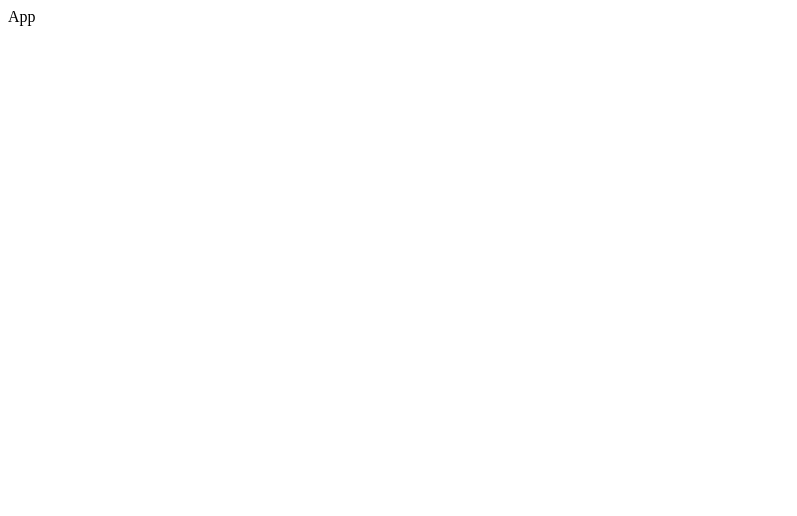
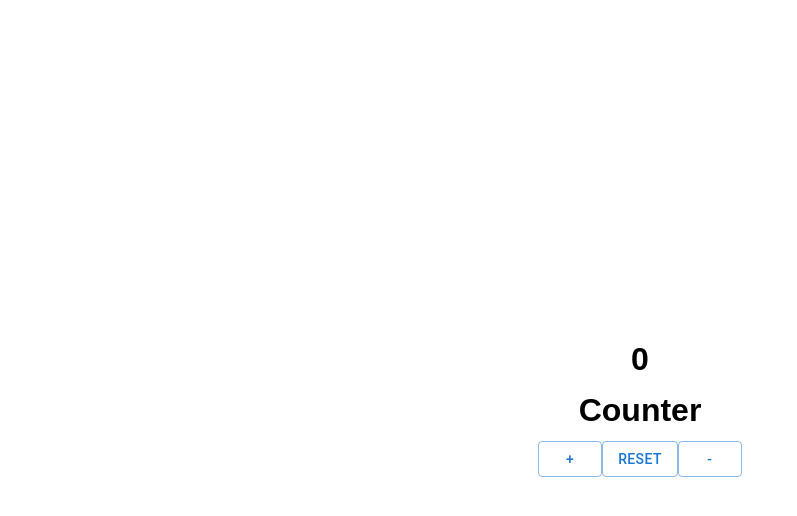
Before and after one commit to SankalpKokare/React-FrontendTask, a React (Vite) app: page / in a window 1280 px wide. Shown: the top 516 px of the page, without its empty margins (0-797 px from the left). Built offline with nearby package versions, Linux system fonts and the light colour scheme.

Commit message:
Added Counter Component
Added useState hook to manage count state.
Implemented increment and decrement functions for updating count state.
Applied CSS styling to center the component and style buttons.

```diff
--- a/src/App.tsx
+++ b/src/App.tsx
@@ -1,9 +1,12 @@
-import './App.css'
+import "./App.css";
+import Counter from "./Components/Counter/Counter";
 
 function App() {
   return (
-    <div>App</div>
-  )
+    <div>
+      <Counter />
+    </div>
+  );
 }
 
-export default App
+export default App;
--- /dev/null
+++ b/src/Components/Counter/Counter.css
@@ -0,0 +1,13 @@
+.counter-Container {
+  display: flex;
+  flex-direction: column;
+  align-items: center;
+  justify-content: center;
+  height: 100vh;
+  gap: 10px;
+}
+
+.counter-Container h1{
+    margin: 2px;
+    font-family: sans-serif;
+}
--- /dev/null
+++ b/src/Components/Counter/Counter.tsx
@@ -0,0 +1,45 @@
+import { Button } from "@mui/material";
+import { useState } from "react";
+import "./Counter.css";
+
+function Counter() {
+  const [count, setCount] = useState(0);
+
+  function increment() {
+    setCount(count + 1);
+  }
+  function decrement(){
+    setCount(count - 1);
+  }
+  function reset(){
+    setCount(0);
+  }
+
+  return (
+    <div className="counter-Container">
+      <h1>{count}</h1>
+      <h1>Counter</h1>
+      <div className="counter-buttons-container">
+        <Button
+          variant="outlined"
+          color="primary"
+          onClick={increment}
+        >
+          +
+        </Button>
+        <Button variant="outlined" color="primary" onClick={reset}>
+          Reset
+        </Button>
+        <Button
+          variant="outlined"
+          color="primary"
+          onClick={decrement}
+        >
+          -
+        </Button>
+      </div>
+    </div>
+  );
+}
+
+export default Counter;
```
